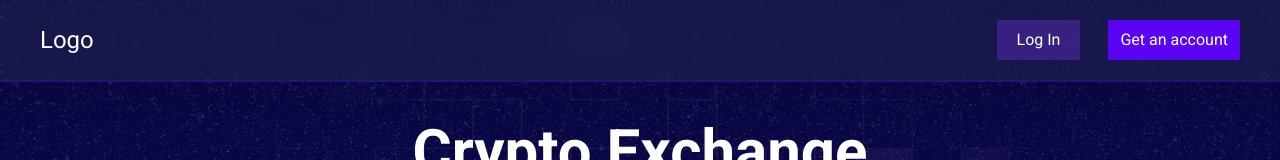
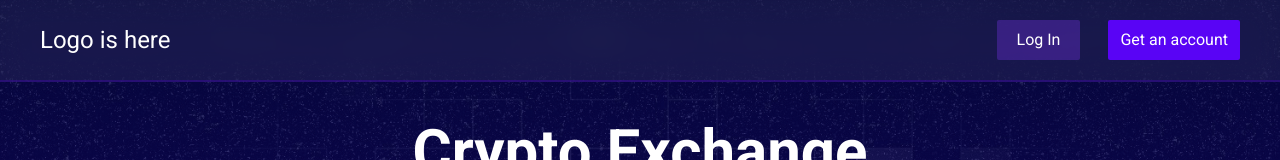
Before and after one commit to Kamasah-Dickson/CryptoExchange, a React (Vite) app: page /login in a window 1280 px wide. Shown: the top 160 px of the page. Built offline with nearby package versions, Linux system fonts and the light colour scheme.

Commit message:
update app

```diff
--- a/src/Components/Header.tsx
+++ b/src/Components/Header.tsx
@@ -6,7 +6,7 @@ function Header() {
 		<div className="sticky top-0 left-0 z-20 w-full border-b-2 border-[#370b9785] bg-[#ffffff10] py-5 backdrop-blur-lg backdrop-saturate-100">
 			<div className="my-max flex items-center justify-between">
 				<Link to="/" className="text-2xl text-white">
-					Logo
+					Logo is here
 				</Link>
 				<ul className="flex items-center justify-center gap-7 text-white">
 					<Link
```
